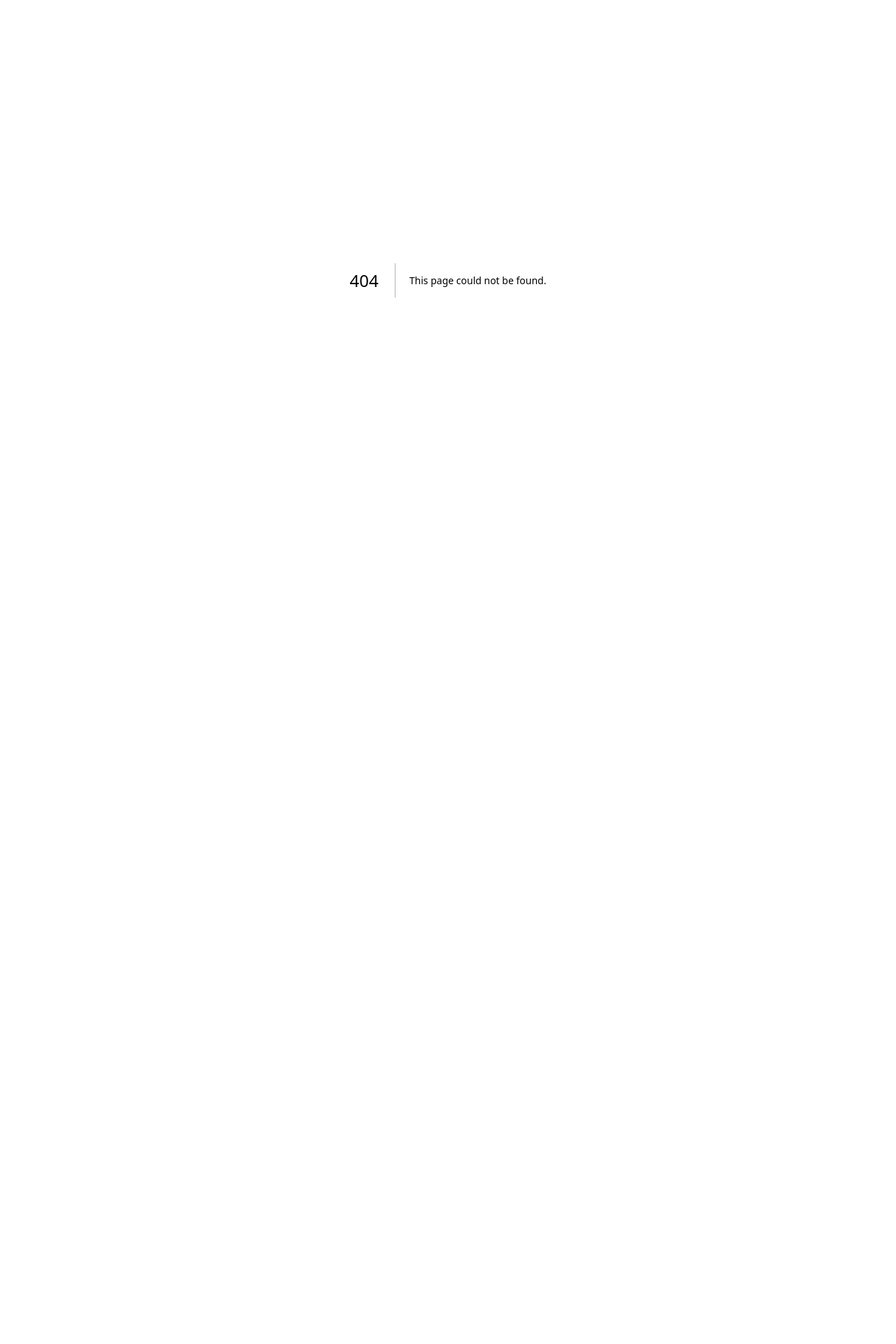
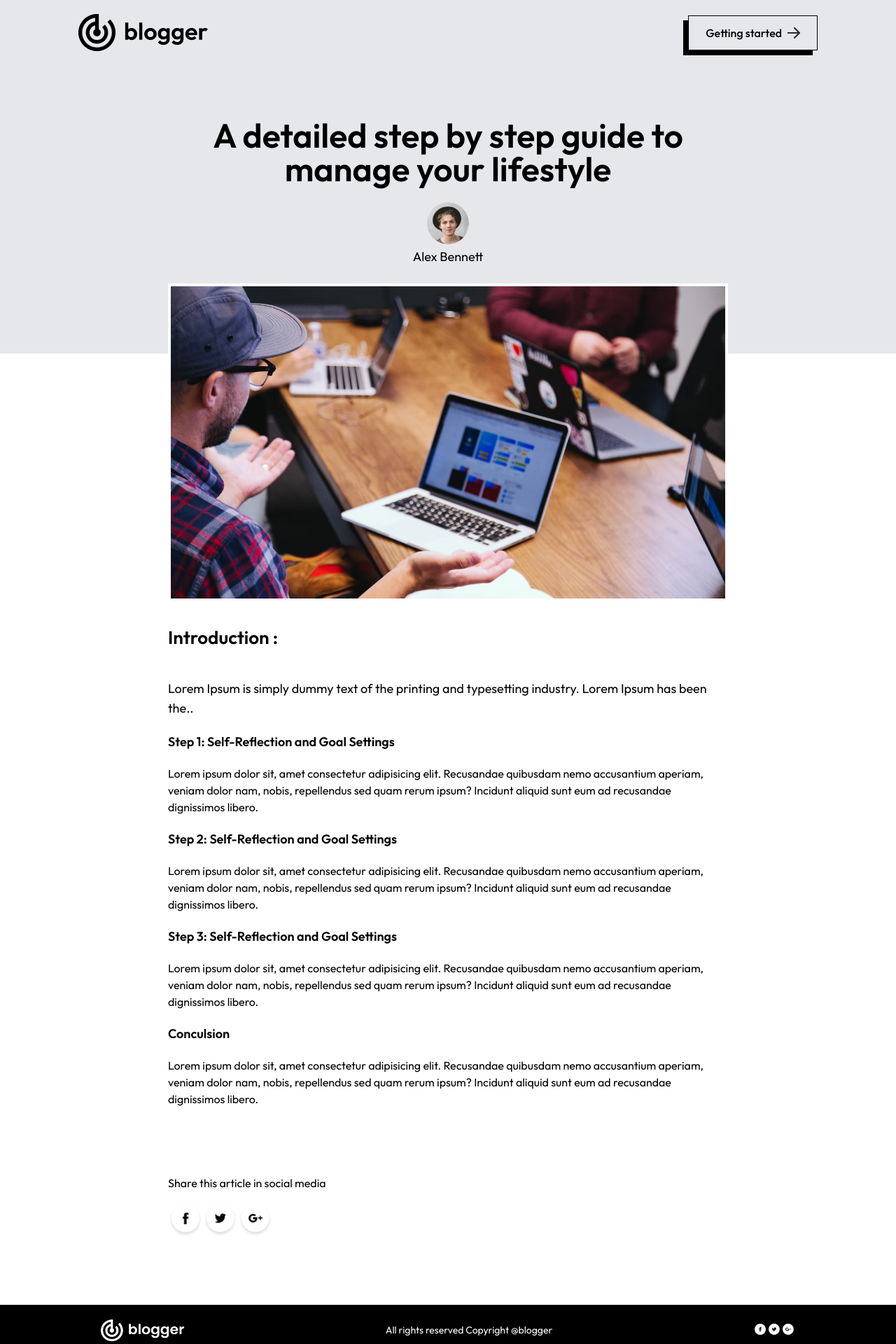
Before and after one commit to VinayJangotra/Blog_app, a Next.js app in the folder next-blog-app/: page /blogs/1 in a window 1280 px wide. Before the commit this address had no page. Shown: the top 1920 px of the page at 70% size. Before the commit the page ends 800 px from the top, so only its background shows below. Built offline with nearby package versions, Linux system fonts and the light colour scheme.

Commit message:
Blog page
In this we create the blog page and which contains the information about the blog

```diff
--- /dev/null
+++ b/next-blog-app/app/blogs/[id]/page.jsx
@@ -0,0 +1,120 @@
+
+'use client'
+import { assets, blog_data } from '@/Assets/assets';
+import Footer from '@/components/Footer';
+import Image from 'next/image';
+import Link from 'next/link';
+import React from 'react'
+import { useState } from 'react'
+import { useEffect } from 'react';
+
+const page = ({params}) => {
+    const [data, setData] = useState(null);
+    const fetchData=()=>{
+        for(let i=0;i<blog_data.length;i++){
+            if (blog_data[i].id == Number(params.id)) {
+              setData(blog_data[i]);
+              console.log(blog_data[i]);
+              break;
+            }
+        }
+    }
+    useEffect(()=>{
+        fetchData();
+    },[]);
+  return data ? (
+    <>
+      <div className="bg-gray-200 py-5 px-5 md:px-12 lg:px-28">
+        <div className="flex justify-between items-center">
+          <Link href={"/"}>
+            <Image
+              src={assets.logo}
+              width={100}
+              alt=""
+              className="w-[130px] sm:w-auto"
+            />
+          </Link>
+          <button className="flex items-center gap-2 font-medium py-1 px-3 sm:py-3 sm:px-6 border border-black shadow-[-7px_7px_0px_#000000]">
+            Getting started <Image src={assets.arrow} alt="" />
+          </button>
+        </div>
+        <div className="text-center my-24">
+          <h1 className="text-2xl sm:text-5xl font-semibold max-w-[700px] mx-auto">
+            {data.title}
+          </h1>
+          <Image
+            className="mx-auto mt-6 border-white rounded-full"
+            src={data.author_img}
+            width={60}
+            height={60}
+            alt=""
+          />
+          <p className="mt-1 pb-2 text-lg max-w-[740px] mx-auto">
+            {data.author}
+          </p>
+        </div>
+      </div>
+      <div className="mx-5 max-w-[800px] md:mx-auto mt-[-100px] mb-10">
+        <Image
+          className="border-4 border-white"
+          src={data.image}
+          width={1280}
+          height={720}
+          alt=""
+        />
+        <h1 className="my-8 text-[26px] font-semibold">Introduction :</h1>
+        <p className="mt-10 text-lg">{data.description}</p>
+        <h3 className="my-5 text-[18px] font-semibold">
+          Step 1: Self-Reflection and Goal Settings
+        </h3>
+        <p className="my-3">
+          Lorem ipsum dolor sit, amet consectetur adipisicing elit. Recusandae
+          quibusdam nemo accusantium aperiam, veniam dolor nam, nobis,
+          repellendus sed quam rerum ipsum? Incidunt aliquid sunt eum ad
+          recusandae dignissimos libero.
+        </p>
+        <h3 className="my-5 text-[18px] font-semibold">
+          Step 2: Self-Reflection and Goal Settings
+        </h3>
+        <p className="my-3">
+          Lorem ipsum dolor sit, amet consectetur adipisicing elit. Recusandae
+          quibusdam nemo accusantium aperiam, veniam dolor nam, nobis,
+          repellendus sed quam rerum ipsum? Incidunt aliquid sunt eum ad
+          recusandae dignissimos libero.
+        </p>
+        <h3 className="my-5 text-[18px] font-semibold">
+          Step 3: Self-Reflection and Goal Settings
+        </h3>
+        <p className="my-3">
+          Lorem ipsum dolor sit, amet consectetur adipisicing elit. Recusandae
+          quibusdam nemo accusantium aperiam, veniam dolor nam, nobis,
+          repellendus sed quam rerum ipsum? Incidunt aliquid sunt eum ad
+          recusandae dignissimos libero.
+        </p>
+        <h3 className="my-5 text-[18px] font-semibold">Conculsion</h3>
+        <p className="my-3">
+          Lorem ipsum dolor sit, amet consectetur adipisicing elit. Recusandae
+          quibusdam nemo accusantium aperiam, veniam dolor nam, nobis,
+          repellendus sed quam rerum ipsum? Incidunt aliquid sunt eum ad
+          recusandae dignissimos libero.
+        </p>
+        <div className="my-24">
+          <p className="text-black font fontt-semibold my-4">
+            {" "}
+            Share this article in social media{" "}
+          </p>
+          <div className="flex">
+            <Image src={assets.facebook_icon} alt="" width={50} />
+            <Image src={assets.twitter_icon} alt="" width={50} />
+            <Image src={assets.googleplus_icon} alt="" width={50} />
+          </div>
+        </div>
+      </div>
+      <Footer />
+    </>
+  ) : (
+    <></>
+  );
+}
+
+export default page
--- a/next-blog-app/components/BlogItem.jsx
+++ b/next-blog-app/components/BlogItem.jsx
@@ -1,9 +1,10 @@
 import { assets, blog_data } from "@/Assets/assets";
 import Image from "next/image";
-
-const BlogItem = ({title,description,category,image}) => {
+import Link from "next/link";
+const BlogItem = ({title,description,category,image,id}) => {
   return (
     <div className="max-w-[330px] sm:max-w-[300px] bg-white border border-black hover:shadow-[-7px_7px_0px_#000000]">
+      <Link href={`/blogs/${id}`}>
         <Image
           src={image}
           alt=""
@@ -11,6 +12,7 @@
           height={400}
           className="border-b border-black"
         />
+      </Link>
       <p className="ml-5 mt-5 px-1 inline-block bg-black text-white text-sm">
         {category}
       </p>
@@ -19,10 +21,10 @@
           {title}
         </h5>
         <p className="text-sm text-gray-600">{description}</p>
-        <div className="inline-flex items-center py-2 font-semibold text-center">
+        <Link href={`/blogs/${id}`} className="inline-flex items-center py-2 font-semibold text-center">
           Read more
           <Image src={assets.arrow} className="ml-2" alt="" width={12} />
-        </div>
+        </Link>
       </div>
     </div>
   );
--- a/next-blog-app/components/BlogList.jsx
+++ b/next-blog-app/components/BlogList.jsx
@@ -48,6 +48,7 @@
           return (
             <BlogItem
               key={index}
+              id={item.id}
               image={item.image}
               title={item.title}
               description={item.description}
```
Lines whose indentation alone changed are shown as unchanged.
